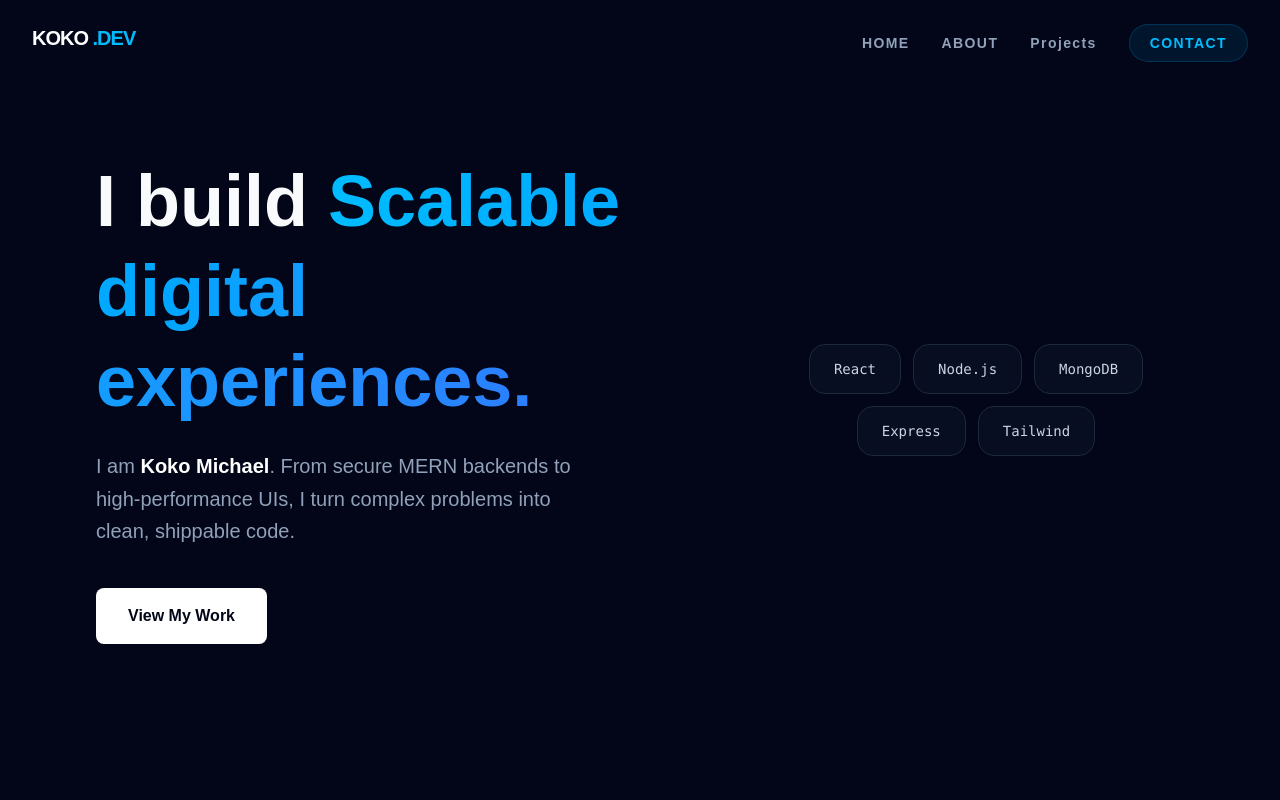
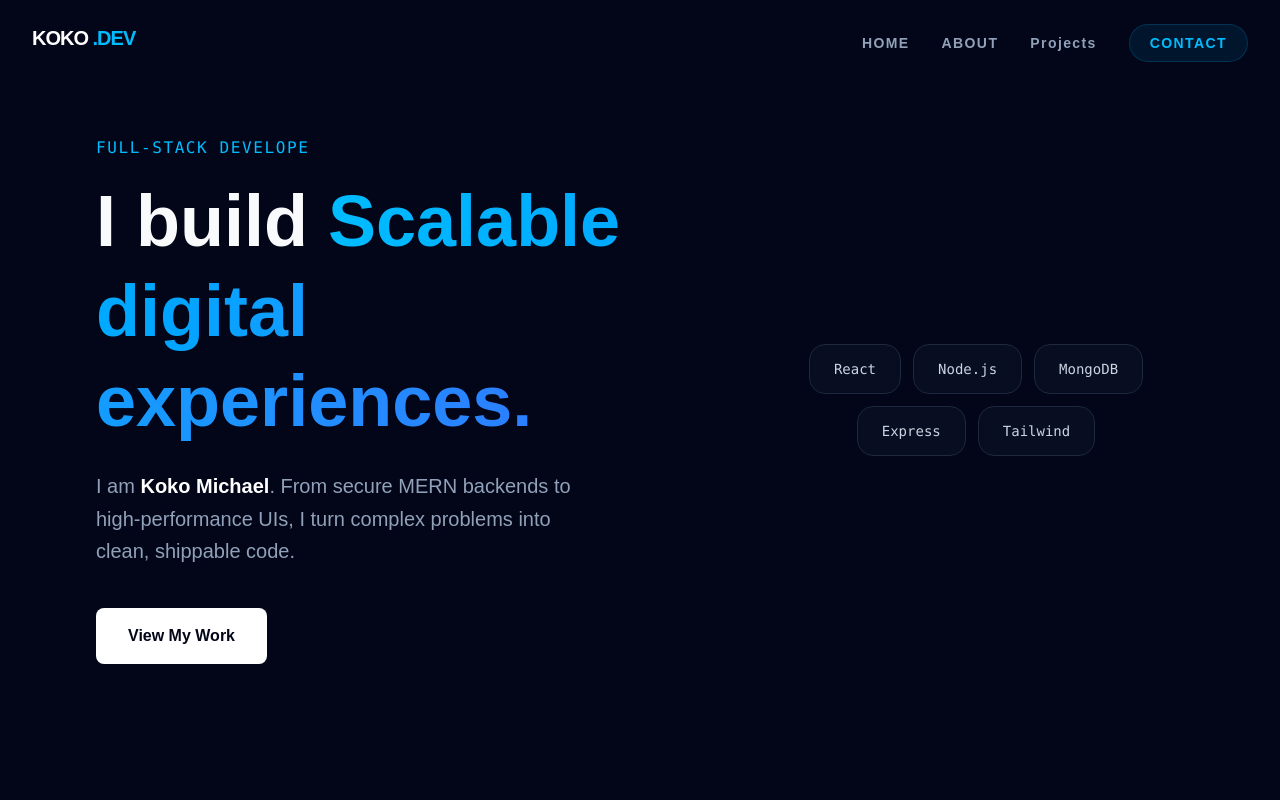
Before and after one commit to TeeKay999x/Portfolio-2026, a React (Vite) app: page / in a window 1280 px wide. Shown: the top 800 px of the page. Built offline with nearby package versions, Linux system fonts and the light colour scheme.

Commit message:
Update hero section with developer title

```diff
--- a/src/components/Hero.jsx
+++ b/src/components/Hero.jsx
@@ -6,7 +6,7 @@ const Hero = () => {
             <div className=''>
                 <div className='grid md:grid-cols-[1.5fr_1fr] gap-12 items-center w-full'>
                     <div className='animate-bounce-in'>
-
+                        <p className="font-mono text-sky-400 text-sm md:text-base mb-4 tracking-widest uppercase">Full-Stack Develope</p>
                         <h1 className='text-5xl md:text-7xl font-extrabold mb-6 leading-tight'>I build <span className='text-transparent bg-clip-text  bg-linear-to-r from-sky-400 to-blue-500'>Scalable digital experiences.</span></h1>
                         <p className='text-slate-400 text-lg md:text-xl max-w-lg mb-10 leading-relaxed'>I am <span className='text-white font-semibold'>Koko Michael</span>. From secure MERN backends to high-performance UIs, I turn complex problems into clean, shippable code.</p>
                         <div className='flex flex-wrap gap-5'>
```
